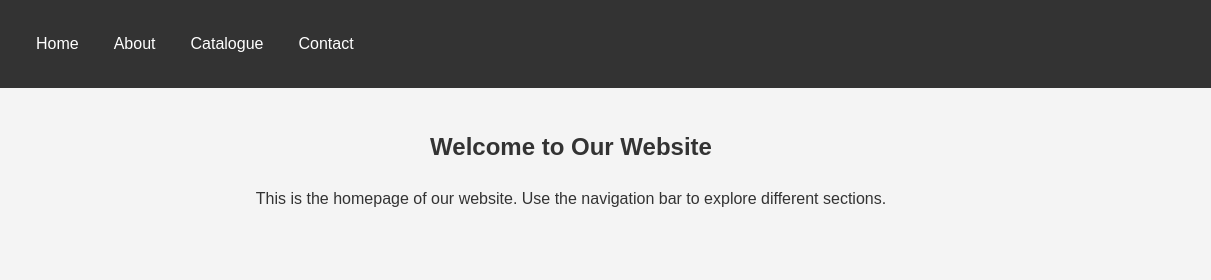
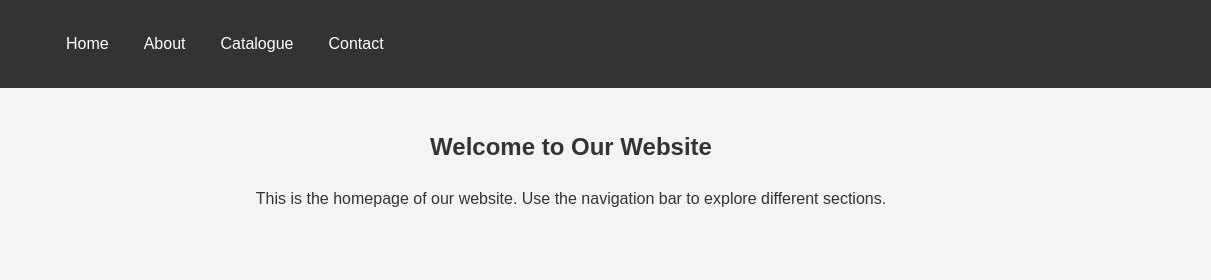
Before and after one commit to tam1111/AO-Vending-Machines, a plain HTML site: page index.html in a window 1280 px wide. Shown: the top 280 px of the page, 69-1280 px from the left. Drawn offline with Linux system fonts and the light colour scheme.

Commit message:
navbar changes

```diff
--- a/styles.css
+++ b/styles.css
@@ -30,7 +30,7 @@ body {
     display: flex;
     margin: 0;
     padding: 0;
-    margin-left: 20px;/* Pushes the navigation items to the right */
+    margin-left: 50px;/* Pushes the navigation items to the right */
 }
 
 .navbar li {
```
